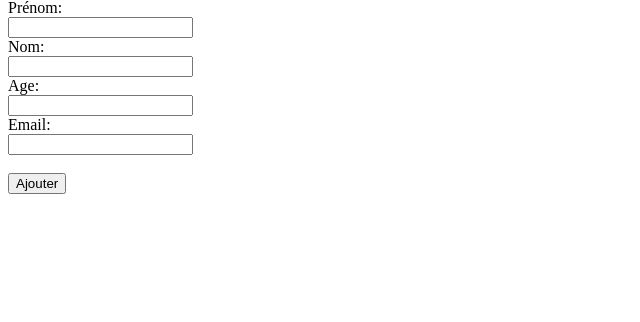
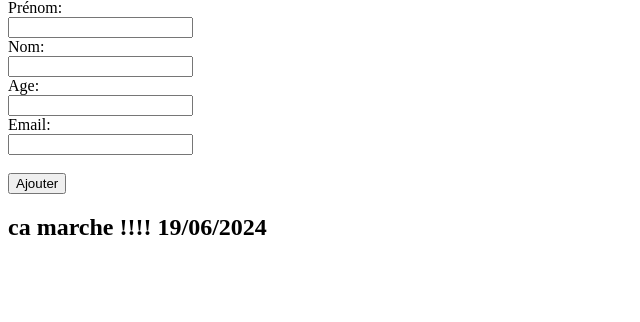
Before and after one commit to francois-sa-semifir/DevOps, a Flask app: page / in a window 1280 px wide. Shown: the part 159-481 px from the top of the page, without its empty margins (0-640 px from the left). Run offline with Flask 3, Linux system fonts and the light colour scheme; data that the repository does not hold is empty.

Commit message:
feat: :sparkles: test balise

```diff
--- a/App/templates/index.html
+++ b/App/templates/index.html
@@ -39,6 +39,8 @@
         <input type="email" id="email" name="email"><br><br>
         <input type="submit" value="Ajouter">
     </form>
+
+<h2>ca marche !!!! 19/06/2024</h2>
 </body>
 </html>
 
```
